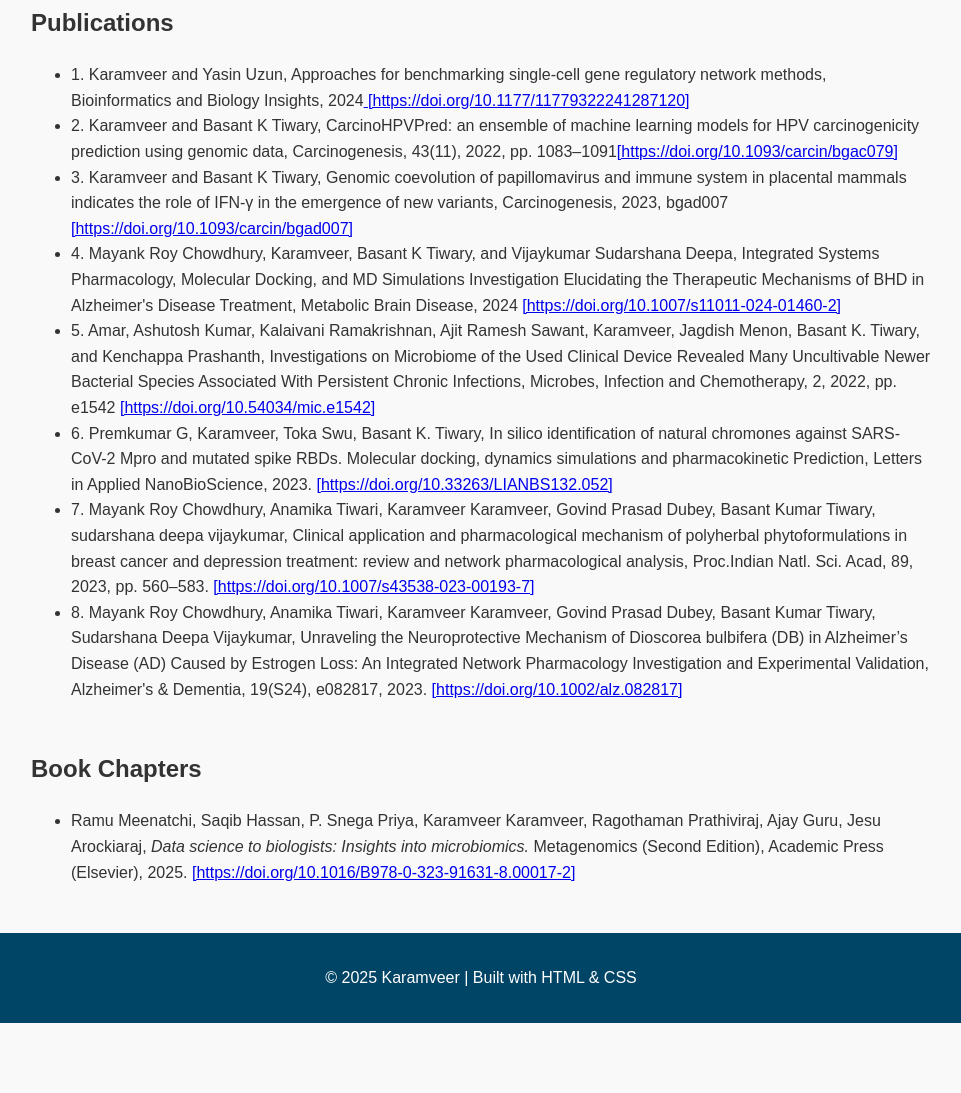
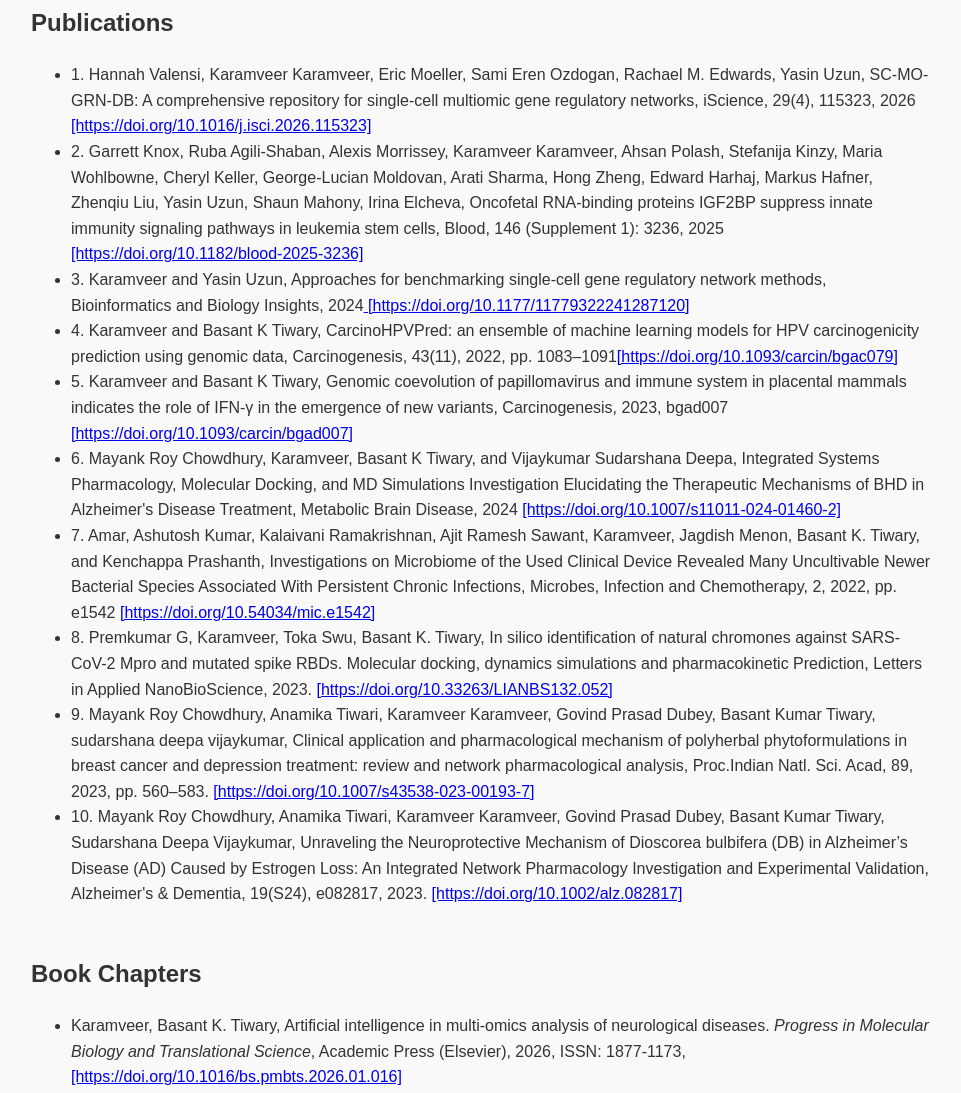
Before and after one commit to karamveerverma37/karamveerverma37.github.io, a plain HTML site: page index.html in a window 1280 px wide. Shown: the part 1100-2193 px from the top of the page, without its empty margins (159-1120 px from the left). Before the commit the page ends 2123 px from the top, so only its background shows below. Drawn offline with Linux system fonts and the light colour scheme.

Commit message:
updated papers

```diff
--- a/index.html
+++ b/index.html
@@ -52,14 +52,16 @@
     <section id="publications">
       <h2>Publications</h2>
       <ul>
-	<li>1. Karamveer and Yasin Uzun, Approaches for benchmarking single-cell gene regulatory network methods, Bioinformatics and Biology Insights, 2024<a href="#"> [https://doi.org/10.1177/11779322241287120]</a></li>
-	<li>2. Karamveer and Basant K Tiwary, CarcinoHPVPred: an ensemble of machine learning models for HPV carcinogenicity prediction using genomic data, Carcinogenesis, 43(11), 2022, pp. 1083–1091<a href="#">[https://doi.org/10.1093/carcin/bgac079]</a></li>
-	<li>3. Karamveer and Basant K Tiwary, Genomic coevolution of papillomavirus and immune system in placental mammals indicates the role of IFN-γ in the emergence of new variants, Carcinogenesis, 2023, bgad007 <a href="#">[https://doi.org/10.1093/carcin/bgad007]</a></li>
-	<li>4. Mayank Roy Chowdhury, Karamveer, Basant K Tiwary, and  Vijaykumar Sudarshana Deepa, Integrated Systems Pharmacology, Molecular Docking, and MD Simulations Investigation Elucidating the Therapeutic Mechanisms of BHD in Alzheimer's Disease Treatment, Metabolic Brain Disease, 2024 <a href="#">[https://doi.org/10.1007/s11011-024-01460-2]</a></li>
-	<li>5. Amar, Ashutosh Kumar, Kalaivani Ramakrishnan, Ajit Ramesh Sawant, Karamveer, Jagdish Menon, Basant K. Tiwary, and Kenchappa Prashanth, Investigations on Microbiome of the Used Clinical Device Revealed Many Uncultivable Newer Bacterial Species Associated With Persistent Chronic Infections, Microbes, Infection and Chemotherapy, 2, 2022, pp. e1542  <a href="#">[https://doi.org/10.54034/mic.e1542]</a></li>
-	<li>6. Premkumar G, Karamveer, Toka Swu, Basant K. Tiwary, In silico identification of natural chromones against SARS-CoV-2 Mpro and mutated spike RBDs. Molecular docking, dynamics simulations and pharmacokinetic Prediction, Letters in Applied NanoBioScience, 2023.  <a href="#">[https://doi.org/10.33263/LIANBS132.052]</a></li>
-	<li>7. Mayank Roy Chowdhury, Anamika Tiwari, Karamveer Karamveer, Govind Prasad Dubey, Basant Kumar Tiwary, sudarshana deepa vijaykumar, Clinical application and pharmacological mechanism of polyherbal phytoformulations in breast cancer and depression treatment: review and network pharmacological analysis, Proc.Indian Natl. Sci. Acad, 89, 2023, pp. 560–583. <a href="#">[https://doi.org/10.1007/s43538-023-00193-7]</a></li>
-	<li>8. Mayank Roy Chowdhury, Anamika Tiwari, Karamveer Karamveer, Govind Prasad Dubey, Basant Kumar Tiwary, Sudarshana Deepa Vijaykumar, Unraveling the Neuroprotective Mechanism of Dioscorea bulbifera (DB) in Alzheimer’s Disease (AD) Caused by Estrogen Loss: An Integrated Network Pharmacology Investigation and Experimental Validation, Alzheimer's & Dementia, 19(S24), e082817, 2023. <a href="#">[https://doi.org/10.1002/alz.082817]</a></li>
+	<li>1. Hannah Valensi, Karamveer Karamveer, Eric Moeller, Sami Eren Ozdogan, Rachael M. Edwards, Yasin Uzun, SC-MO-GRN-DB: A comprehensive repository for single-cell multiomic gene regulatory networks, iScience, 29(4), 115323, 2026<a href="#"> [https://doi.org/10.1016/j.isci.2026.115323]</a></li>
+        <li>2. Garrett Knox, Ruba Agili-Shaban, Alexis Morrissey, Karamveer Karamveer, Ahsan Polash, Stefanija Kinzy, Maria Wohlbowne, Cheryl Keller, George-Lucian Moldovan, Arati Sharma, Hong Zheng, Edward Harhaj, Markus Hafner, Zhenqiu Liu, Yasin Uzun, Shaun Mahony, Irina Elcheva, Oncofetal RNA-binding proteins IGF2BP suppress innate immunity signaling pathways in leukemia stem cells, Blood, 146 (Supplement 1): 3236, 2025<a href="#"> [https://doi.org/10.1182/blood-2025-3236]</a></li>
+	<li>3. Karamveer and Yasin Uzun, Approaches for benchmarking single-cell gene regulatory network methods, Bioinformatics and Biology Insights, 2024<a href="#"> [https://doi.org/10.1177/11779322241287120]</a></li>
+	<li>4. Karamveer and Basant K Tiwary, CarcinoHPVPred: an ensemble of machine learning models for HPV carcinogenicity prediction using genomic data, Carcinogenesis, 43(11), 2022, pp. 1083–1091<a href="#">[https://doi.org/10.1093/carcin/bgac079]</a></li>
+	<li>5. Karamveer and Basant K Tiwary, Genomic coevolution of papillomavirus and immune system in placental mammals indicates the role of IFN-γ in the emergence of new variants, Carcinogenesis, 2023, bgad007 <a href="#">[https://doi.org/10.1093/carcin/bgad007]</a></li>
+	<li>6. Mayank Roy Chowdhury, Karamveer, Basant K Tiwary, and  Vijaykumar Sudarshana Deepa, Integrated Systems Pharmacology, Molecular Docking, and MD Simulations Investigation Elucidating the Therapeutic Mechanisms of BHD in Alzheimer's Disease Treatment, Metabolic Brain Disease, 2024 <a href="#">[https://doi.org/10.1007/s11011-024-01460-2]</a></li>
+	<li>7. Amar, Ashutosh Kumar, Kalaivani Ramakrishnan, Ajit Ramesh Sawant, Karamveer, Jagdish Menon, Basant K. Tiwary, and Kenchappa Prashanth, Investigations on Microbiome of the Used Clinical Device Revealed Many Uncultivable Newer Bacterial Species Associated With Persistent Chronic Infections, Microbes, Infection and Chemotherapy, 2, 2022, pp. e1542  <a href="#">[https://doi.org/10.54034/mic.e1542]</a></li>
+	<li>8. Premkumar G, Karamveer, Toka Swu, Basant K. Tiwary, In silico identification of natural chromones against SARS-CoV-2 Mpro and mutated spike RBDs. Molecular docking, dynamics simulations and pharmacokinetic Prediction, Letters in Applied NanoBioScience, 2023.  <a href="#">[https://doi.org/10.33263/LIANBS132.052]</a></li>
+	<li>9. Mayank Roy Chowdhury, Anamika Tiwari, Karamveer Karamveer, Govind Prasad Dubey, Basant Kumar Tiwary, sudarshana deepa vijaykumar, Clinical application and pharmacological mechanism of polyherbal phytoformulations in breast cancer and depression treatment: review and network pharmacological analysis, Proc.Indian Natl. Sci. Acad, 89, 2023, pp. 560–583. <a href="#">[https://doi.org/10.1007/s43538-023-00193-7]</a></li>
+	<li>10. Mayank Roy Chowdhury, Anamika Tiwari, Karamveer Karamveer, Govind Prasad Dubey, Basant Kumar Tiwary, Sudarshana Deepa Vijaykumar, Unraveling the Neuroprotective Mechanism of Dioscorea bulbifera (DB) in Alzheimer’s Disease (AD) Caused by Estrogen Loss: An Integrated Network Pharmacology Investigation and Experimental Validation, Alzheimer's & Dementia, 19(S24), e082817, 2023. <a href="#">[https://doi.org/10.1002/alz.082817]</a></li>
 
         <!-- Add more as needed -->
       </ul>
@@ -68,6 +70,7 @@
     <section id="book-chapters">
       <h2>Book Chapters</h2>
       <ul>
+	<li>Karamveer, Basant K. Tiwary, Artificial intelligence in multi-omics analysis of neurological diseases.<i> Progress in Molecular Biology and Translational Science</i>, Academic Press (Elsevier), 2026, ISSN: 1877-1173, <a href="#">[https://doi.org/10.1016/bs.pmbts.2026.01.016]</a></li>
         <li>Ramu Meenatchi, Saqib Hassan, P. Snega Priya, Karamveer Karamveer, Ragothaman Prathiviraj, Ajay Guru, Jesu Arockiaraj, <i>Data science to biologists: Insights into microbiomics.</i> Metagenomics (Second Edition), Academic Press (Elsevier), 2025. <a href="#">[https://doi.org/10.1016/B978-0-323-91631-8.00017-2]</a></li>
       </ul>
     </section>
```
